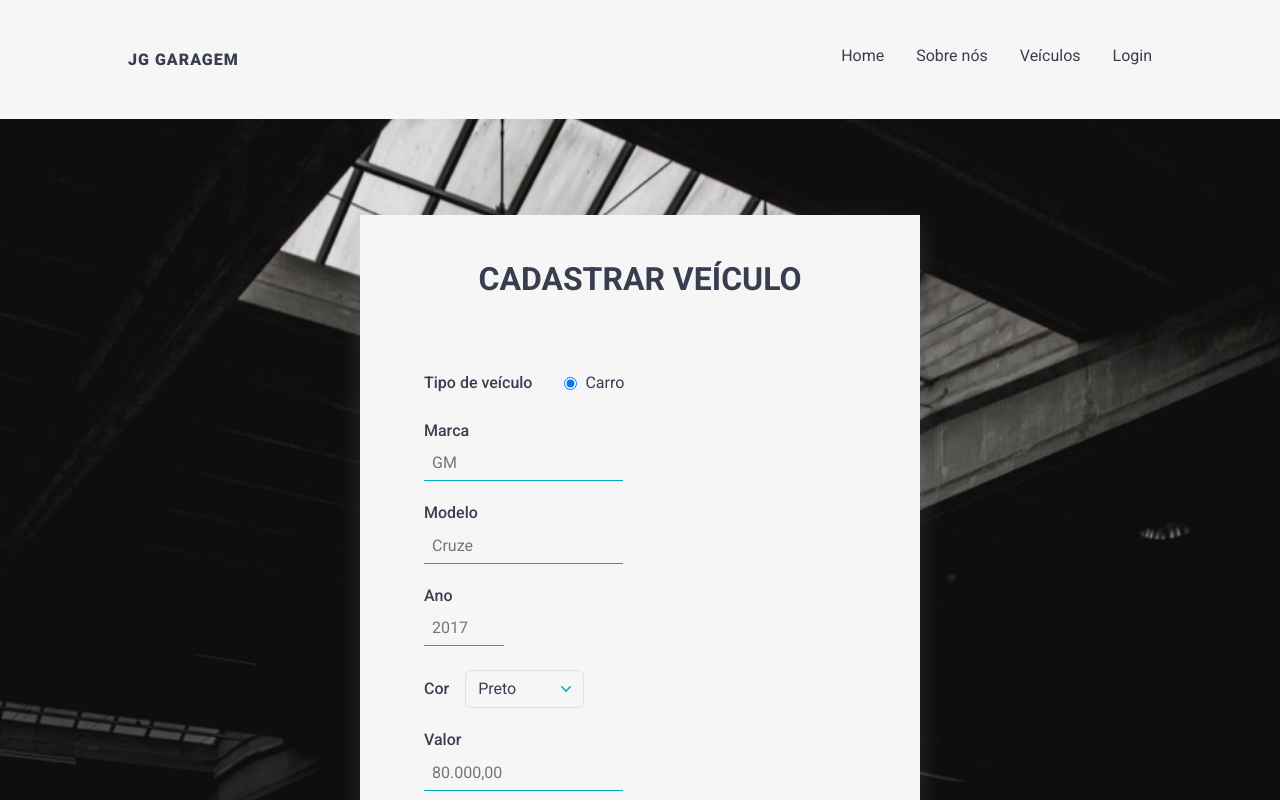
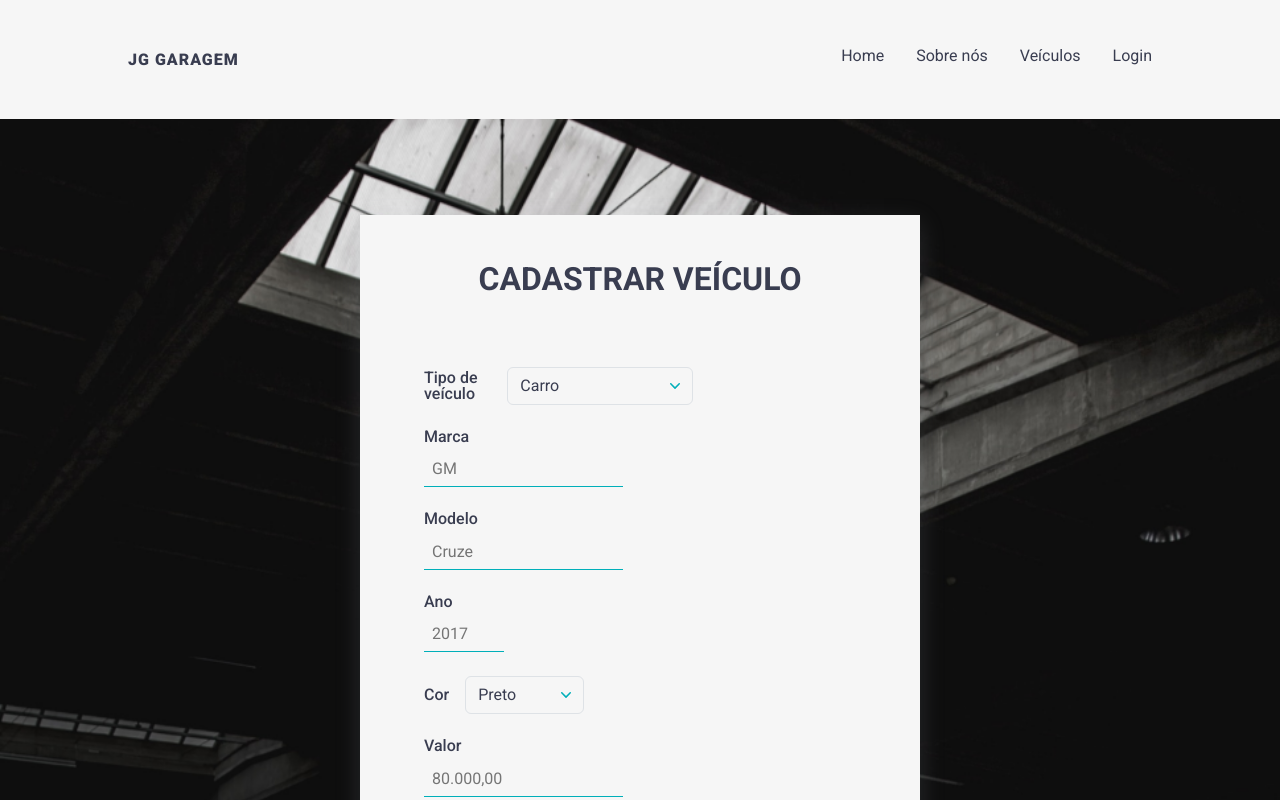
Before and after one commit to larissajuliavsa/jg-frontend, a React (Vite) app: page /veiculo/cadastro in a window 1280 px wide. Shown: the top 800 px of the page. Built offline with nearby package versions, Linux system fonts and the light colour scheme.

Commit message:
feat: novo ajuste

```diff
--- a/src/components/FormVehicle/FormVehicle.jsx
+++ b/src/components/FormVehicle/FormVehicle.jsx
@@ -77,9 +77,6 @@ function FormVehicle() {
       },
       body: formData,
     });
-
-    console.log('Estou aqui:', response);
-    console.log('Estou aqui:', formData);
 
     if (response.ok) {
       const data = await response.json();
@@ -199,22 +196,22 @@ function FormVehicle() {
       <div className="form-product--align">
         <h1 className="form-product__title">Cadastrar Veículo</h1>
         <div className="form-product__inputs">
-          <div
-            className={`form-product__radio ${inputErrors.vehicleType ? 'error' : ''}`}
+          <label
+            htmlFor="vehicleType"
+            className={`form-product__select ${inputErrors.vehicleType ? 'error' : ''}`}
           >
             <span>Tipo de veículo</span>
-            <label htmlFor="Carro" className="form-product__label">
-              <input
-                type="radio"
-                id="Carro"
-                value="Carro"
-                name="vehicleType"
-                onChange={handleChange}
-                checked
-              />
-              Carro
-            </label>
-          </div>
+            <select
+              id="vehicleType"
+              name="vehicleType"
+              className="form-select"
+              onChange={handleChange}
+            >
+              <option value="Carro">Carro</option>
+              <option value="Caminhonete">Caminhonete</option>
+              <option value="Moto">Moto</option>
+            </select>
+          </label>
           <label
             htmlFor="make"
             className={`form-product__text ${inputErrors.make ? 'error' : ''}`}
```
